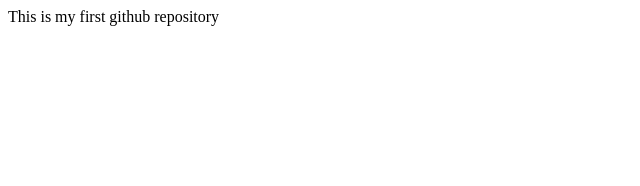
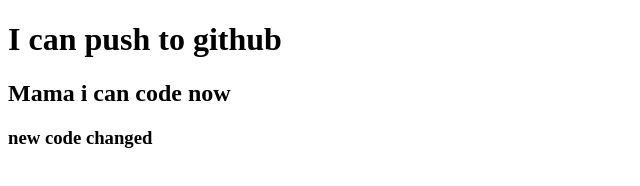
Before and after one commit to Emrandu/my-second-repos, a plain HTML site: page index.html in a window 1280 px wide. Shown: the whole page, without its empty margins (0-640 px from the left). Drawn offline with Linux system fonts and the light colour scheme.

Commit message:
added header

```diff
--- a/index.html
+++ b/index.html
@@ -7,6 +7,8 @@
     <title>My second github repo</title>
 </head>
 <body>
-    This is my first github repository
+    <h1>I can push to github</h1>
+    <h2>Mama i can code now</h2>
+    <h3>new code changed</h3>
 </body>
 </html>
```
